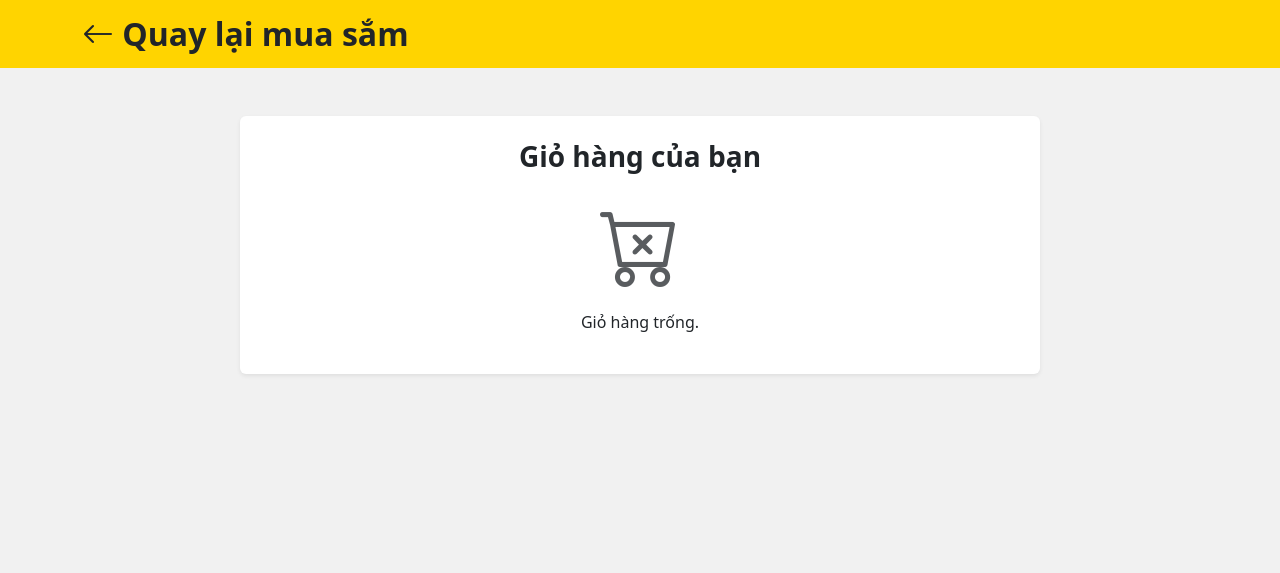
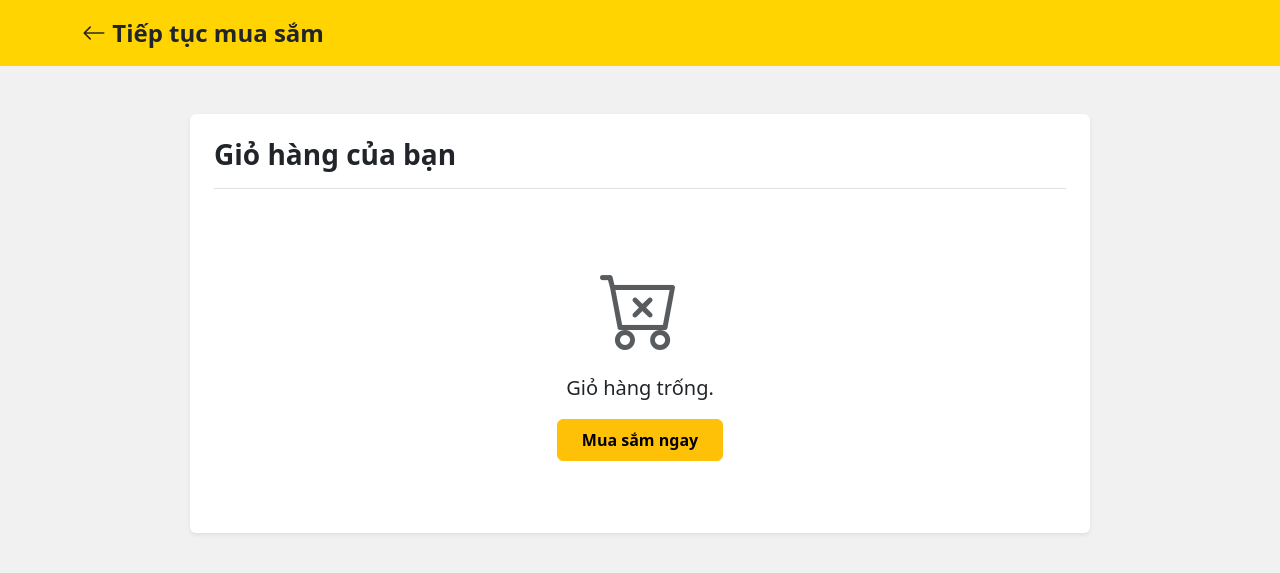
Before and after one commit to heius-06/do_an_web, a PHP site: page /views/cart.php in a window 1280 px wide. Shown: the top 573 px of the page. Run offline with PHP 8.4, Linux system fonts and the light colour scheme.

Commit message:
Update cart.php

```diff
--- a/views/cart.php
+++ b/views/cart.php
@@ -1,21 +1,36 @@
 <!DOCTYPE html>
 <html lang="vi">
 <head>
-    <meta charset="UTF-8">
-    <title>Giỏ hàng - HKT Shop</title>
+    <meta charset="UTF-8"><title>Giỏ hàng - HKT Shop</title>
     <link href="https://cdn.jsdelivr.net/npm/bootstrap@5.3.2/dist/css/bootstrap.min.css" rel="stylesheet">
     <link rel="stylesheet" href="https://cdn.jsdelivr.net/npm/bootstrap-icons@1.11.1/font/bootstrap-icons.css">
-    <style> body { background-color: #f1f1f1; } .tgdd-header { background-color: #ffd400; padding: 15px 0; } </style>
+    <style>body{background:#f1f1f1;} .tgdd-header{background:#ffd400; padding:15px 0;} .img-cart{width:60px;height:60px;object-fit:contain;}</style>
 </head>
 <body>
-    <header class="tgdd-header"><div class="container"><a href="index.php" class="text-dark text-decoration-none"><h2 class="fw-bold m-0"><i class="bi bi-arrow-left"></i> Quay lại mua sắm</h2></a></div></header>
-    <div class="container my-5 bg-white p-4 rounded shadow-sm" style="max-width: 800px;">
-        <h3 class="mb-4 text-center fw-bold">Giỏ hàng của bạn</h3>
-        <?php if(empty($_SESSION['cart'])): ?>
-            <div class="text-center"><i class="bi bi-cart-x display-1 text-muted"></i><p class="mt-3">Giỏ hàng trống.</p></div>
+    <header class="tgdd-header"><div class="container"><a href="index.php" class="text-dark text-decoration-none fw-bold fs-4"><i class="bi bi-arrow-left"></i> Tiếp tục mua sắm</a></div></header>
+    <div class="container my-5 bg-white p-4 rounded shadow-sm" style="max-width: 900px;">
+        <h3 class="mb-4 fw-bold border-bottom pb-3">Giỏ hàng của bạn</h3>
+        <?php if(empty($cart_items)): ?>
+            <div class="text-center py-5"><i class="bi bi-cart-x display-1 text-muted"></i><p class="mt-3 fs-5">Giỏ hàng trống.</p><a href="index.php" class="btn btn-warning px-4 py-2 fw-bold">Mua sắm ngay</a></div>
         <?php else: ?>
-            <div class="alert alert-success">Có <b><?= $cart_count ?></b> sản phẩm trong giỏ hàng. Tính năng thanh toán sẽ sớm được cập nhật!</div>
-            <a href="#" class="btn btn-danger w-100 fw-bold p-3">ĐẶT HÀNG NGAY</a>
+            <table class="table align-middle">
+                <thead class="table-light"><tr><th>Sản phẩm</th><th>Đơn giá</th><th>SL</th><th>Thành tiền</th><th></th></tr></thead>
+                <tbody>
+                    <?php foreach($cart_items as $item): ?>
+                    <tr>
+                        <td><img src="<?= $item['image_url'] ?>" class="img-cart me-2"><span class="fw-bold"><?= $item['name'] ?></span></td>
+                        <td class="text-danger fw-bold"><?= number_format($item['price'], 0, ',', '.') ?>₫</td>
+                        <td><input type="number" class="form-control text-center px-1" value="<?= $item['qty'] ?>" readonly style="width:50px;"></td>
+                        <td class="text-danger fw-bold"><?= number_format($item['subtotal'], 0, ',', '.') ?>₫</td>
+                        <td><a href="index.php?action=remove_cart&id=<?= $item['id'] ?>" class="text-danger fs-5"><i class="bi bi-trash3-fill"></i></a></td>
+                    </tr>
+                    <?php endforeach; ?>
+                </tbody>
+            </table>
+            <div class="d-flex justify-content-between align-items-center mt-4 border-top pt-4">
+                <h4 class="fw-bold m-0">Tổng: <span class="text-danger"><?= number_format($total_price, 0, ',', '.') ?>₫</span></h4>
+                <a href="index.php?action=checkout" class="btn btn-danger px-5 py-3 fw-bold fs-5 rounded-pill">TIẾN HÀNH ĐẶT HÀNG</a>
+            </div>
         <?php endif; ?>
     </div>
 </body>
```
